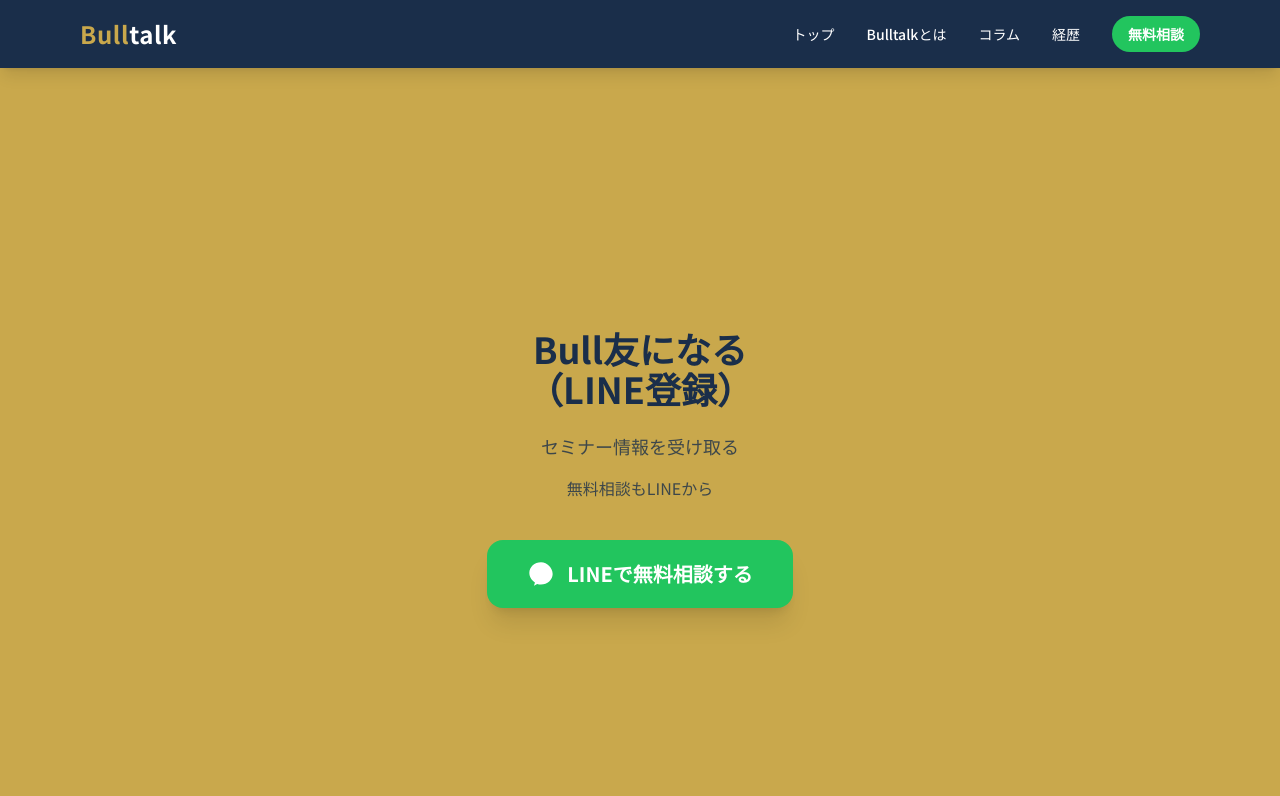
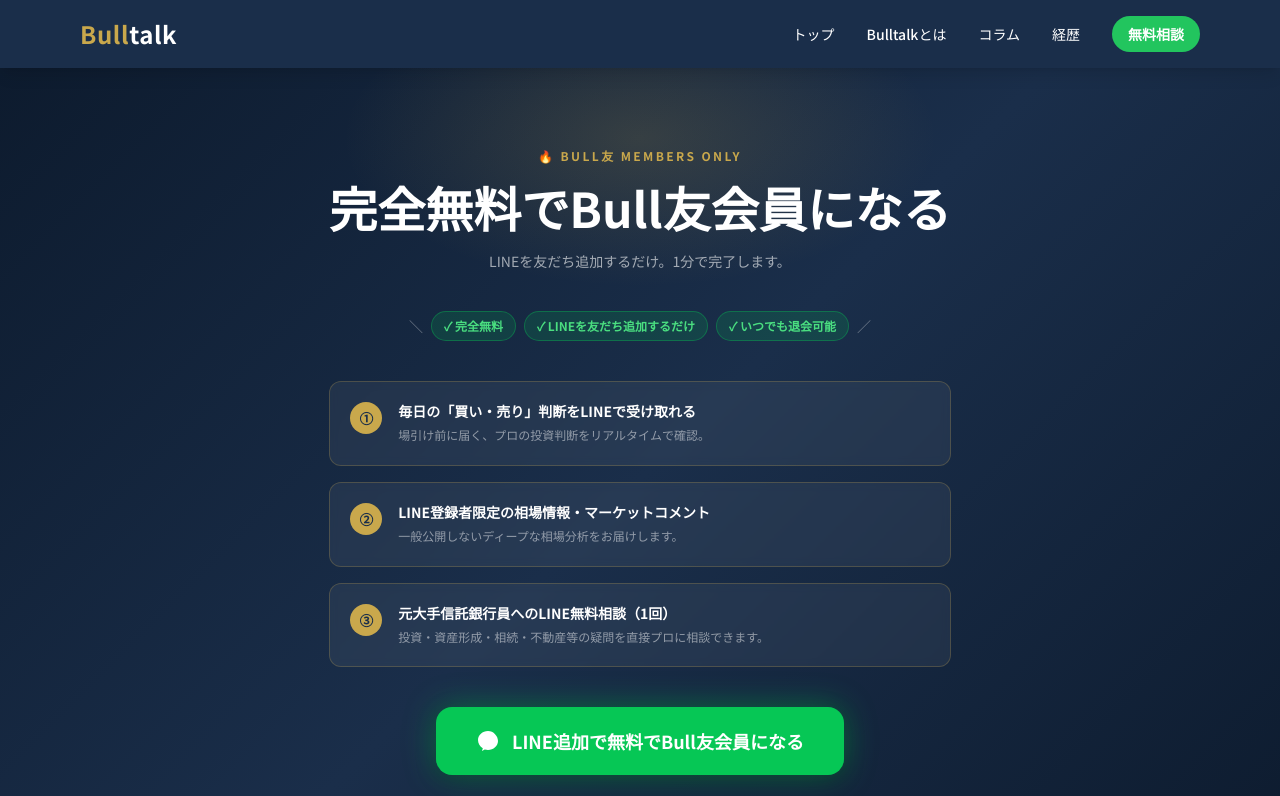
Before and after one commit to tanima3232-eng/bulltalk, a Next.js app: page /line in a window 1280 px wide. Shown: the top 796 px of the page. Built offline with nearby package versions, Linux system fonts and the light colour scheme.

Commit message:
feat: LineCtaBannerと/lineページをCTAセクションのメッセージ・デザインに統一

```diff
--- a/app/line/page.tsx
+++ b/app/line/page.tsx
@@ -3,8 +3,8 @@ import Header from "@/components/Header";
 import Footer from "@/components/Footer";
 
 export const metadata: Metadata = {
-  title: "LINE登録｜bull友になる（無料）",
-  description: "毎日の225分析・金融コラムをLINEで受け取ろう。無料Zoom相談もLINEから。",
+  title: "Bull友会員登録（無料）｜Bulltalk",
+  description: "LINEを友だち追加するだけで完全無料。毎日の日経225買い売り判断・限定相場情報・元信託銀行員への1回無料相談が受けられます。",
 };
 
 export default function LinePage() {
@@ -12,23 +12,101 @@ export default function LinePage() {
     <>
       <Header />
       <main>
-        <section className="bg-gold min-h-screen py-20 px-4 flex items-center">
-          <div className="max-w-2xl mx-auto text-center">
-            <h1 className="text-3xl md:text-4xl font-bold text-navy mb-6">
-              Bull友になる<br />（LINE登録）
+        <section
+          className="min-h-screen py-20 px-4 flex items-center"
+          style={{
+            background: "linear-gradient(135deg, #0d1b2e 0%, #1A2E4A 50%, #0d1b2e 100%)",
+            position: "relative",
+            overflow: "hidden",
+          }}
+        >
+          {/* 背景グロー */}
+          <div style={{
+            position: "absolute", top: "-80px", left: "50%", transform: "translateX(-50%)",
+            width: "600px", height: "300px",
+            background: "radial-gradient(ellipse, rgba(201,168,76,0.18) 0%, transparent 70%)",
+            pointerEvents: "none",
+          }} />
+
+          <div className="max-w-2xl mx-auto text-center" style={{ position: "relative", zIndex: 1 }}>
+
+            <p className="text-xs font-bold uppercase tracking-widest mb-4" style={{ color: "#C9A84C", letterSpacing: "0.2em" }}>
+              🔥 BULL友 MEMBERS ONLY
+            </p>
+            <h1
+              className="font-bold mb-4 text-white"
+              style={{ fontSize: "clamp(2rem,6vw,3rem)", lineHeight: 1.15 }}
+            >
+              完全無料でBull友会員になる
             </h1>
-            <p className="text-navy/80 text-lg mb-4">セミナー情報を受け取る</p>
-            <p className="text-navy/80 mb-10">無料相談もLINEから</p>
+            <p className="text-white/60 text-sm mb-10">
+              LINEを友だち追加するだけ。1分で完了します。
+            </p>
+
+            {/* 安心バッジ */}
+            <div className="flex justify-center items-center gap-2 flex-wrap mb-10">
+              <span className="text-white/40 text-sm">＼</span>
+              {["✓ 完全無料", "✓ LINEを友だち追加するだけ", "✓ いつでも退会可能"].map((badge) => (
+                <span
+                  key={badge}
+                  className="inline-flex items-center gap-1.5 text-xs font-bold px-3 py-1.5 rounded-full"
+                  style={{ background: "rgba(6,199,85,0.15)", color: "#4ADE80", border: "1px solid rgba(6,199,85,0.35)" }}
+                >
+                  {badge}
+                </span>
+              ))}
+              <span className="text-white/40 text-sm">／</span>
+            </div>
+
+            {/* メリット3点 */}
+            <div className="flex flex-col gap-4 mb-10 text-left">
+              {[
+                { num: "①", title: "毎日の「買い・売り」判断をLINEで受け取れる", desc: "場引け前に届く、プロの投資判断をリアルタイムで確認。" },
+                { num: "②", title: "LINE登録者限定の相場情報・マーケットコメント", desc: "一般公開しないディープな相場分析をお届けします。" },
+                { num: "③", title: "元大手信託銀行員へのLINE無料相談（1回）", desc: "投資・資産形成・相続・不動産等の疑問を直接プロに相談できます。" },
+              ].map((item) => (
+                <div
+                  key={item.num}
+                  className="flex items-start gap-4 rounded-xl p-5"
+                  style={{
+                    background: "rgba(255,255,255,0.06)",
+                    border: "1px solid rgba(201,168,76,0.25)",
+                    backdropFilter: "blur(4px)",
+                  }}
+                >
+                  <span
+                    className="font-bold text-lg flex-shrink-0 w-8 h-8 flex items-center justify-center rounded-full"
+                    style={{ background: "#C9A84C", color: "#1A2E4A", fontSize: "0.85rem" }}
+                  >
+                    {item.num}
+                  </span>
+                  <div>
+                    <p className="text-white font-bold text-sm leading-snug mb-1">{item.title}</p>
+                    <p className="text-white/50 text-xs leading-relaxed">{item.desc}</p>
+                  </div>
+                </div>
+              ))}
+            </div>
+
+            {/* CTAボタン */}
             <a
               href="https://lin.ee/FmH7NXr"
-              className="btn-line inline-flex items-center justify-center gap-3 text-xl px-10 py-5 rounded-2xl shadow-xl"
+              target="_blank"
+              rel="noopener noreferrer"
+              className="inline-flex items-center gap-3 font-bold text-lg px-10 py-5 rounded-2xl transition-all duration-300"
+              style={{
+                background: "#06C755",
+                color: "#FFFFFF",
+                boxShadow: "0 0 32px rgba(6,199,85,0.45), 0 4px 20px rgba(0,0,0,0.3)",
+              }}
             >
-              <svg className="w-7 h-7" viewBox="0 0 24 24" fill="currentColor">
+              <svg className="w-6 h-6" viewBox="0 0 24 24" fill="currentColor">
                 <path d="M12 2C6.48 2 2 6.04 2 11c0 3.45 1.92 6.47 4.8 8.19L6 22l2.72-1.44C9.77 20.83 10.87 21 12 21c5.52 0 10-4.04 10-9S17.52 2 12 2z"/>
               </svg>
-              LINEで無料相談する
+              LINE追加で無料でBull友会員になる
             </a>
 
+            <p className="text-white/30 text-xs mt-5">※ 完全無料・投資情報のみ配信・退会はいつでも可能</p>
           </div>
         </section>
       </main>
--- a/components/LineCtaBanner.tsx
+++ b/components/LineCtaBanner.tsx
@@ -1,12 +1,35 @@
 export default function LineCtaBanner() {
   return (
-    <section className="bg-gold py-12 px-4">
-      <div className="max-w-3xl mx-auto text-center">
-        <h2 className="text-2xl md:text-3xl font-bold text-navy mb-4">
-          Bull友になる（LINE登録）
+    <section className="bg-gold py-16 px-4">
+      <div className="max-w-2xl mx-auto text-center">
+        <p className="text-navy/60 text-xs font-bold uppercase tracking-widest mb-4">
+          🔥 BULL友 MEMBERS ONLY
+        </p>
+        <h2 className="text-2xl md:text-3xl font-bold text-navy mb-3">
+          完全無料でBull友会員になる
         </h2>
-        <p className="text-navy/80 mb-2">セミナー情報を受け取る</p>
-        <p className="text-navy/80 mb-8">無料相談もLINEから</p>
+        <p className="text-navy/70 text-sm mb-8">
+          LINEを友だち追加するだけ。1分で完了します。
+        </p>
+
+        {/* メリット3点 */}
+        <ul className="text-left space-y-3 mb-8 max-w-sm mx-auto">
+          {[
+            { num: "①", text: "毎日の「買い・売り」判断をLINEで受け取れる" },
+            { num: "②", text: "LINE登録者限定の相場情報・マーケットコメント" },
+            { num: "③", text: "元大手信託銀行員へのLINE無料相談（1回）" },
+          ].map((item) => (
+            <li key={item.num} className="flex items-start gap-3">
+              <span className="w-7 h-7 flex-shrink-0 flex items-center justify-center rounded-full bg-navy text-gold font-bold text-xs">
+                {item.num}
+              </span>
+              <span className="text-navy/90 text-sm font-medium leading-snug pt-0.5">
+                {item.text}
+              </span>
+            </li>
+          ))}
+        </ul>
+
         <a
           href="https://lin.ee/FmH7NXr"
           className="btn-line inline-flex items-center justify-center gap-3 text-lg px-8 py-4 rounded-xl shadow-lg"
@@ -14,9 +37,10 @@ export default function LineCtaBanner() {
           <svg className="w-6 h-6" viewBox="0 0 24 24" fill="currentColor">
             <path d="M12 2C6.48 2 2 6.04 2 11c0 3.45 1.92 6.47 4.8 8.19L6 22l2.72-1.44C9.77 20.83 10.87 21 12 21c5.52 0 10-4.04 10-9S17.52 2 12 2z"/>
           </svg>
-          LINEで無料相談する
+          LINE追加で無料でBull友会員になる
         </a>
 
+        <p className="text-navy/40 text-xs mt-4">※ 完全無料・投資情報のみ配信・退会はいつでも可能</p>
       </div>
     </section>
   );
```
